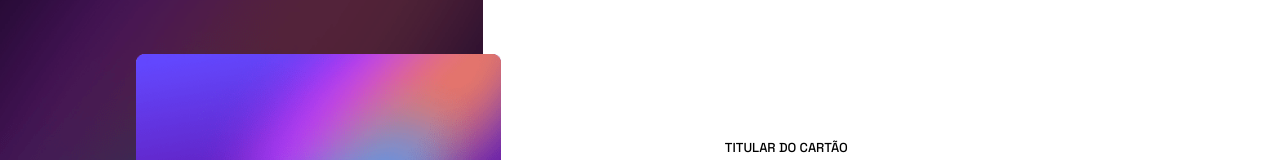
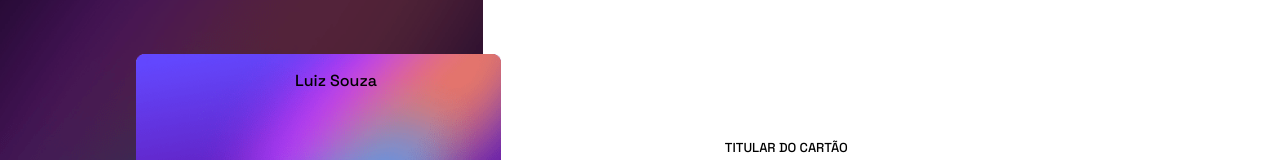
Before and after one commit to lzmarangoni/formulario_interativo_de_pgto, a React (Create React App) app: page / in a window 1280 px wide. Shown: the part 130-290 px from the top of the page. Built offline with nearby package versions, Linux system fonts and the light colour scheme.

Commit message:
inclusão de dados do formulario refletindo no cartão

```diff
--- a/src/App.js
+++ b/src/App.js
@@ -1,18 +1,32 @@
 
+import { useState } from 'react';
 import './App.css';
 import CardBack from './components/CardBack';
 import CardFront from './components/CardFront';
 import FormDetails from './components/FormDetails'
 
 function App() {
+
+  const [cardNumber, setCardNumber] = useState('');
+  const [cardHolder, setCardHolder] = useState('Luiz Souza');
+
+  const captureNumber = (e)=>{
+    setCardNumber(e.target.value)
+    console.log(cardNumber)
+  }
+  const captureCardHolder = (e)=>{
+    setCardHolder(e.target.value)
+    console.log(cardHolder)
+  }
+
   return (
     <div className="App">
       <div className='cards'>
-        <CardFront/>
+        <CardFront cardHolder={cardHolder} cardNumber={cardNumber}/>
         <CardBack/>
       </div>
       <div className='form'>
-      <FormDetails/>
+      <FormDetails captureCardNumber={captureNumber} captureHolderCard={captureCardHolder}/>
       </div>
 
     </div>
--- a/src/components/CardFront/index.js
+++ b/src/components/CardFront/index.js
@@ -1,8 +1,11 @@
 import './CardFront.css'
 
-const CardFront = ()=>{
+const CardFront = (props)=>{
     return(
         <div className='cardFront'>
+
+            <p>{props.cardNumber}</p>
+            <p>{props.cardHolder}</p>
 
         </div>
     )
--- a/src/components/FormDetails/index.js
+++ b/src/components/FormDetails/index.js
@@ -1,14 +1,15 @@
+
 import DoubleInput from '../DoubleInput'
 import InputForm from '../InputForm'
 import './FormDetails.css'
 
-const FormDetails = ()=>{
+const FormDetails = (props)=>{
 
 
     return(
         <form className='formDetails'>
-            <InputForm label='Titular do Cartão' placeholder='insira o nome exatamente como está no cartão'/>
-            <InputForm label='Numero do Cartão' placeholder='ex: 1234 1234 1234 1234'/>
+            <InputForm captureValue={props.captureCardNumber} label='Titular do Cartão' placeholder='insira o nome exatamente como está no cartão'/>
+            <InputForm captureValue={props.captureHolderCard} label='Numero do Cartão' placeholder='ex: 1234 1234 1234 1234'/>
             <div>
             <DoubleInput/>
             <InputForm label='cvv'/>
--- a/src/components/InputForm/index.js
+++ b/src/components/InputForm/index.js
@@ -4,7 +4,7 @@ const InputForm = (props)=>{
     return(
         <div className='inputForm'>
             <label >{props.label}</label>
-            <input style={props.style} placeholder={props.placeholder}></input>
+            <input onChange={props.captureValue} style={props.style} placeholder={props.placeholder}></input>
 
         </div>
     )
```
